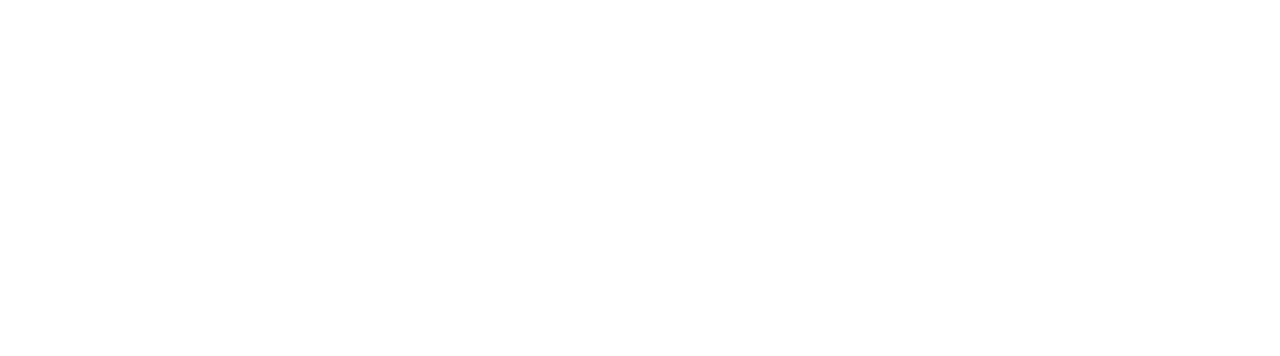
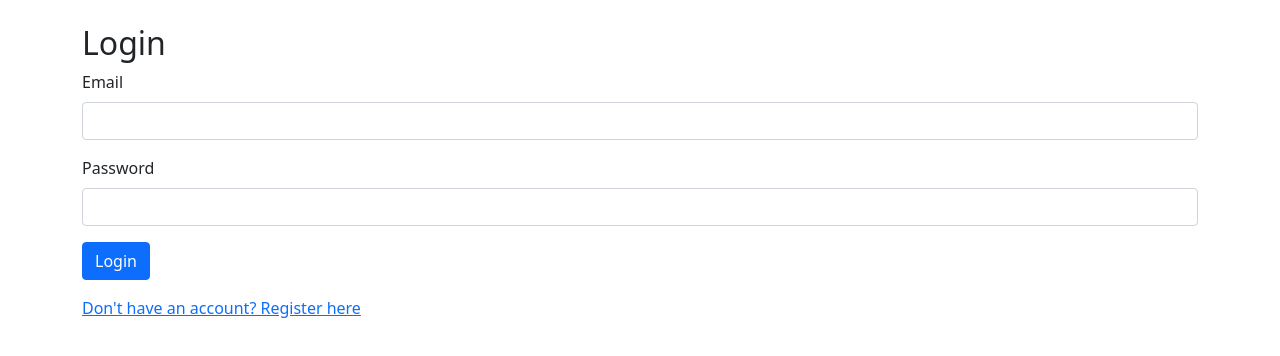
Before and after one commit to lotockijj/frontend, a React (Create React App) app: page /login in a window 1280 px wide. Before the commit this address had no page. Shown: the top 356 px of the page. Built offline with nearby package versions, Linux system fonts and the light colour scheme.

Commit message:
Added ability to login. Login form.

```diff
--- a/src/AccountEdit.js
+++ b/src/AccountEdit.js
@@ -1,28 +1,39 @@
-import React, { useState, useEffect } from 'react';  // Added React import
+import React, { useState, useEffect } from 'react';
 import { useParams, useNavigate } from 'react-router-dom';
 import { Button, Form, FormGroup, Label, Input, Alert } from 'reactstrap';
 
-// Convert class component to functional component
 function AccountEdit() {
     const { id } = useParams();
     const navigate = useNavigate();
-  const [account, setAccount] = React.useState({
+    const [account, setAccount] = useState({
         id: '',
         firstName: '',
         lastName: '',
         email: ''
     });
-  const [error, setError] = React.useState(null);
-  const [isSubmitting, setIsSubmitting] = React.useState(false);
+    const [error, setError] = useState(null);
+    const [isSubmitting, setIsSubmitting] = useState(false);
 
-  React.useEffect(() => {
-    fetch(`/api/account/${id}`)
-      .then(response => {
-        if (!response.ok) throw new Error('Failed to fetch');
-        return response.json();
-      })
-      .then(data => setAccount(data))
-      .catch(error => setError(error.message));
+    useEffect(() => {
+        const fetchAccount = async () => {
+            try {
+                const response = await fetch(`/api/account/${id}`);
+
+                if (!response.ok) {
+                    throw new Error(`HTTP error! status: ${response.status}`);
+                }
+
+                const text = await response.text();
+                const data = text ? JSON.parse(text) : {};
+
+                setAccount(data);
+            } catch (error) {
+                console.error('Failed to parse JSON:', error);
+                setError(`Failed to load account data: ${error.message}`);
+            }
+        };
+
+        fetchAccount();
     }, [id]);
 
     const handleChange = (e) => {
@@ -30,27 +41,31 @@
         setAccount(prev => ({ ...prev, [name]: value }));
     };
 
-  const handleSubmit = (e) => {
+    const handleSubmit = async (e) => {
         e.preventDefault();
         setIsSubmitting(true);
 
-    fetch(`/api/account/${account.id}`, {
+        try {
+            const response = await fetch(`/api/account/${account.id}`, {
                 method: 'PUT',
                 headers: { 'Content-Type': 'application/json' },
                 body: JSON.stringify(account)
-    })
-    .then(response => {
-        if (!response.ok) throw new Error('Update failed');
-        // Show success message but stay on same page
-        setError(null); // Clear any previous errors
-        //alert('Account updated successfully!'); // Or use a toast notification
-    })
-    .catch(error => {
+            });
+
+            const text = await response.text();
+            if (!response.ok) {
+                const errorData = text ? JSON.parse(text) : {};
+                throw new Error(errorData.message || 'Update failed');
+            }
+
+            setError(null);
+            // Optionally show success message
+        } catch (error) {
+            console.error('Update error:', error);
             setError(error.message);
-    })
-    .finally(() => {
+        } finally {
             setIsSubmitting(false);
-    });
+        }
     };
 
     return (
@@ -59,7 +74,6 @@
             {error && <Alert color="danger">{error}</Alert>}
 
             <Form onSubmit={handleSubmit}>
-        {/* First Name */}
                 <FormGroup>
                     <Label for="firstName">First Name</Label>
                     <Input
@@ -71,7 +85,6 @@
                     />
                 </FormGroup>
 
-        {/* Last Name */}
                 <FormGroup>
                     <Label for="lastName">Last Name</Label>
                     <Input
@@ -83,7 +96,6 @@
                     />
                 </FormGroup>
 
-        {/* Email */}
                 <FormGroup>
                     <Label for="email">Email</Label>
                     <Input
@@ -95,7 +107,6 @@
                     />
                 </FormGroup>
 
-        {/* Submit Button */}
                 <Button
                     color="primary"
                     type="submit"
--- a/src/App.js
+++ b/src/App.js
@@ -2,6 +2,7 @@
 import ClientList from './ClientList';
 import AccountEdit from './AccountEdit';
 import RegistrationForm from './RegistrationForm';
+import LoginForm from './LoginForm';
 
 function App() {
   return (
@@ -10,6 +11,7 @@
       <Route path="/account" element={<Navigate to="/" />} />
       <Route path="/account/:id" element={<AccountEdit />} />
       <Route path="/register" element={<RegistrationForm />} />
+      <Route path="/login" element={<LoginForm />} />
     </Routes>
   );
 }
--- /dev/null
+++ b/src/LoginForm.js
@@ -0,0 +1,80 @@
+import React, { useState } from 'react';
+import { Link, useNavigate } from 'react-router-dom';
+
+function LoginForm() {
+    const [formData, setFormData] = useState({
+        email: '',
+        password: ''
+    });
+    const [error, setError] = useState('');
+    const navigate = useNavigate();
+
+    const handleChange = (e) => {
+        const { name, value } = e.target;
+        setFormData(prev => ({ ...prev, [name]: value }));
+    };
+
+    const handleSubmit = async (e) => {
+        e.preventDefault();
+        try {
+            const response = await fetch('/api/account/login  ', {
+                method: 'POST',
+                headers: { 'Content-Type': 'application/json' },
+                body: JSON.stringify(formData)
+            });
+
+            if (!response.ok) {
+                const errorData = await response.json();
+                throw new Error(errorData.message || 'Login failed');
+            }
+
+            const data = await response.json(); // contains account info
+            navigate(`/account/${data.id}`); // use the actual response
+        } catch (err) {
+            setError(err.message);
+        }
+    };
+
+    return (
+        <div className="container mt-4">
+            <h2>Login</h2>
+            {error && <div className="alert alert-danger">{error}</div>}
+
+            <form onSubmit={handleSubmit}>
+                <div className="mb-3">
+                    <label htmlFor="email" className="form-label">Email</label>
+                    <input
+                        type="email"
+                        className="form-control"
+                        id="email"
+                        name="email"
+                        value={formData.email}
+                        onChange={handleChange}
+                        required
+                    />
+                </div>
+
+                <div className="mb-3">
+                    <label htmlFor="password" className="form-label">Password</label>
+                    <input
+                        type="password"
+                        className="form-control"
+                        id="password"
+                        name="password"
+                        value={formData.password}
+                        onChange={handleChange}
+                        required
+                    />
+                </div>
+
+                <button type="submit" className="btn btn-primary">Login</button>
+            </form>
+
+            <div className="mt-3">
+                <Link to="/register">Don't have an account? Register here</Link>
+            </div>
+        </div>
+    );
+}
+
+export default LoginForm;
```
Lines whose indentation alone changed are shown as unchanged.
